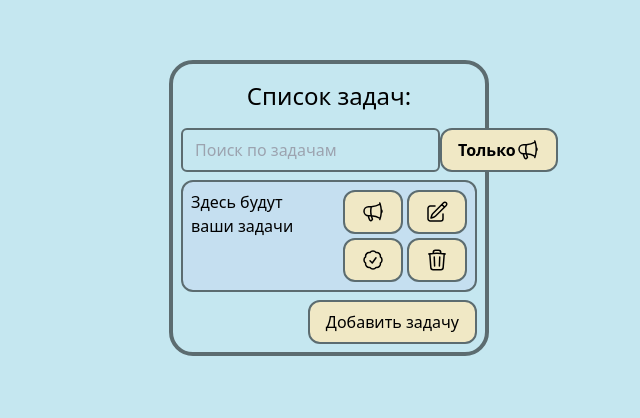
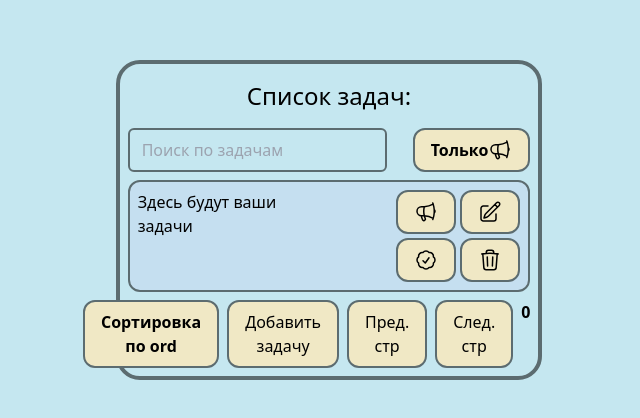
Before and after one commit to Lykoing/StyleGuideToDo, a Vue app: page / in a window 1280 px wide. Shown: the part 148-566 px from the top of the page, without its empty margins (311-951 px from the left). Built offline with nearby package versions, Linux system fonts and the light colour scheme.

Commit message:
Доделал сложные задания + оформил прилично

```diff
--- a/src/components/ModTasksItem.vue
+++ b/src/components/ModTasksItem.vue
@@ -22,7 +22,7 @@ let finishEditing = () => {
 <template>
   <div v-if="isModActive" class="editWindow__bg">
     <div class="editWindow__content">
-      <div><h1>Введите новый текст задачи:</h1></div>
+      <div><h1>Введите текст задачи:</h1></div>
       <AppInput
         id="modInput"
         v-model="inputValue"
--- a/src/components/TaskFilter.vue
+++ b/src/components/TaskFilter.vue
@@ -6,13 +6,12 @@ import AppImpSVG from './app/AppImpSVG.vue'
 import { useTasksStore } from '../stores/tasks.store'
 const taskStore = useTasksStore()
 
-const emit = defineEmits(['find', 'toggleOnlyImp'])
+const inputValue = ref()
+const toggleImpFiltering = taskStore.toggleImpFiltering
 
-const inputValue = ref()
-
-let toggleImpFiltering = () => {
-  emit('toggleOnlyImp')
-  taskStore.toggleImpFiltering()
+let updateSearchValue = () => {
+  taskStore.updateSearchValue(inputValue.value)
+  taskStore.searchFiltering()
 }
 </script>
 
@@ -21,7 +20,7 @@ let toggleImpFiltering = () => {
     <AppInput
       placeholder="Поиск по задачам"
       v-model="inputValue"
-      @input="emit('find', inputValue)"
+      @input="updateSearchValue"
     />
     <AppButton
       :class="{ red: taskStore.isfilteredByImp }"
--- a/src/components/TaskItem.vue
+++ b/src/components/TaskItem.vue
@@ -4,10 +4,13 @@ import AppEditSVG from './app/AppEditSVG.vue'
 import AppImpSVG from './app/AppImpSVG.vue'
 import AppCheckSVG from './app/AppCheckSVG.vue'
 import AppDeleteSVG from './app/AppDeleteSVG.vue'
+import { useTasksStore } from '../stores/tasks.store'
 
-const emit = defineEmits(['editTask', 'deleteTask', 'checkTask'])
+const taskStore = useTasksStore()
+
+const emit = defineEmits(['editTask'])
 const props = defineProps({
-  task: {
+  text: {
     type: String,
     default: '',
   },
@@ -19,29 +22,37 @@ const props = defineProps({
     type: Number,
     default: 0,
   },
-  isimportant: {
+  isImportant: {
     type: Boolean,
     default: false,
+  },
+  totalVisibility: {
+    type: Boolean,
+    default: true,
   },
 })
 </script>
 
 <template>
-  <div :class="{ important: props.isimportant }" class="tasksItem">
+  <div
+    v-if="props.totalVisibility"
+    :class="{ important: props.isImportant }"
+    class="tasksItem"
+  >
     <div :class="{ checked: props.ischecked }" class="taskItem__text">
-      {{ props.task }}
+      {{ props.text }}
     </div>
     <div class="taskItem__actions">
       <div class="flex flex-col space-y-1">
         <AppButton
           class="taskItem__actions__imp"
-          @click="emit('makeTaskImp', ord)"
+          @click="taskStore.toggleTaskImp(ord)"
           ><AppImpSVG
         /></AppButton>
 
         <AppButton
           class="taskItem__actions__check"
-          @click="emit('checkTask', ord)"
+          @click="taskStore.checkTask(ord)"
         >
           <AppCheckSVG />
         </AppButton>
@@ -55,7 +66,7 @@ const props = defineProps({
         </AppButton>
         <AppButton
           class="taskItem__actions__delete"
-          @click="emit('deleteTask', ord)"
+          @click="taskStore.deleteTask(ord)"
         >
           <AppDeleteSVG />
         </AppButton>
--- a/src/components/TasksList.vue
+++ b/src/components/TasksList.vue
@@ -4,33 +4,11 @@ import TaskItem from './TaskItem.vue'
 import ModTasksItemEdit from './ModTasksItem.vue'
 import { useTasksStore } from '../stores/tasks.store'
 
-const props = defineProps({
-  searchValue: {
-    type: String,
-    default: '',
-  },
-  toggleOnlyImp: {
-    type: Boolean,
-    default: false,
-  },
-})
-
 const taskStore = useTasksStore()
+const tasksList = computed(() => taskStore.visiblePage)
 
 let isModActive = ref(false)
 let editingOrd = ref(0)
-
-let taskListFiltered = computed(() => {
-  if (props.toggleOnlyImp) {
-    return taskStore.tasksList.filter(function (item) {
-      return item.text.includes(props.searchValue) && item.important
-    })
-  } else {
-    return taskStore.tasksList.filter(function (item) {
-      return item.text.includes(props.searchValue)
-    })
-  }
-})
 
 let editTask = (ord) => {
   isModActive.value = !isModActive.value
@@ -48,16 +26,14 @@ let finishEditing = (inputValue) => {
 <template>
   <div class="itemsList">
     <TaskItem
-      v-for="item in taskListFiltered"
-      :task="item.text"
+      v-for="item in tasksList"
+      :text="item.text"
       :ischecked="item.checked"
       :ord="item.ord"
+      :totalVisibility="item.TotalVisibility"
       :key="item.ord"
-      :isimportant="item.important"
+      :isImportant="item.isImportant"
       @editTask="editTask"
-      @deleteTask="(ord) => taskStore.deleteTask(ord)"
-      @checkTask="(ord) => taskStore.checkTask(ord)"
-      @makeTaskImp="(ord) => taskStore.makeTaskImp(ord)"
       class="toDoBlock__taskItem"
     />
     <ModTasksItemEdit
--- a/src/components/ToDoBlock.vue
+++ b/src/components/ToDoBlock.vue
@@ -1,36 +1,24 @@
 <script setup>
-import { ref } from 'vue'
 import TasksList from './TasksList.vue'
+import { computed } from 'vue'
 import ToDoBlockActions from './ToDoBlockActions.vue'
 import TaskFilter from './TaskFilter.vue'
-
-let searchValue = ref('')
-let toggleOnlyImp = ref(false)
-
-let updateSearchValue = (value) => {
-  searchValue.value = value
-}
 </script>
 
 <template>
   <div class="toDoBlock">
-    <div class="toDoBlock__title"><h1>Список задач:</h1></div>
-    <TaskFilter
-      @find="updateSearchValue"
-      @toggleOnlyImp="toggleOnlyImp = !toggleOnlyImp"
-    />
-    <TasksList
-      :toggleOnlyImp="toggleOnlyImp"
-      :searchValue="searchValue"
-      class="toDoBlock__tasksList"
-    />
+    <div class="toDoBlock__title">
+      <h1>Список задач:</h1>
+    </div>
+    <TaskFilter />
+    <TasksList class="toDoBlock__tasksList" />
     <ToDoBlockActions class="toDoBlock__actions" />
   </div>
 </template>
 
 <style scoped>
 .toDoBlock {
-  @apply p-2 w-1/4 space-y-2 self-start
+  @apply p-2 w-1/3 space-y-2 self-start
     border-4 border-tasks-brd rounded-3xl;
 }
 
--- a/src/components/ToDoBlockActions.vue
+++ b/src/components/ToDoBlockActions.vue
@@ -2,11 +2,14 @@
 import AppButton from './app/AppButton.vue'
 import { useTasksStore } from '../stores/tasks.store'
 import ModTasksItem from './ModTasksItem.vue'
-import { ref } from 'vue'
+import { ref, computed } from 'vue'
 
 const tasksStore = useTasksStore()
-
+const sortByOrd = tasksStore.sortByOrd
+const incPage = tasksStore.incPage
+const decPage = tasksStore.decPage
 const toggleMod = ref(false)
+const page = computed(() => tasksStore.pageNum)
 
 let addTask = (inputValue) => {
   if (inputValue) {
@@ -19,7 +22,15 @@ let addTask = (inputValue) => {
 <template>
   <div class="actions">
     <ModTasksItem :isModActive="toggleMod" @finishEditing="addTask" />
+    <AppButton class="flex flex-row" @click="sortByOrd">
+      <strong>Сортировка по ord</strong>
+    </AppButton>
     <AppButton @click="toggleMod = !toggleMod">Добавить задачу</AppButton>
+    <AppButton @click="decPage">Пред. стр</AppButton>
+    <AppButton @click="incPage">След. стр</AppButton>
+    <span
+      ><strong>{{ page }}</strong></span
+    >
   </div>
 </template>
 
--- a/src/stores/tasks.store.js
+++ b/src/stores/tasks.store.js
@@ -1,23 +1,39 @@
 import { defineStore } from 'pinia'
-import { ref } from 'vue'
+import { ref, computed } from 'vue'
 
 export const useTasksStore = defineStore('tasks', () => {
   const ordNumber = ref(0)
   const isfilteredByImp = ref(false)
+  const pageNum = ref(0)
+  const searchValue = ref('')
+
+  function incPage() {
+    pageNum.value += 1
+  }
+  function decPage() {
+    pageNum.value -= 1
+  }
+
   const tasksList = ref([
     {
       text: 'Здесь будут ваши задачи',
       dateCreate: new Date(),
-      ord: ordNumber.value,
+      ord: 10,
       checked: false,
-      visibility: true,
-      important: false,
+      isImportant: false,
+      searchVisibility: true,
+      TotalVisibility: true,
     },
   ])
 
-  function toggleImpFiltering() {
-    isfilteredByImp.value = !isfilteredByImp.value
-  }
+  const visiblePage = computed(() =>
+    tasksList.value.filter((item, i) => {
+      if (i >= 5 * pageNum.value && i < 5 * pageNum.value + 5) {
+        return item
+      }
+    })
+  )
+
   function addTask(text) {
     ordNumber.value += 1
     tasksList.value.push({
@@ -25,22 +41,26 @@ export const useTasksStore = defineStore('tasks', () => {
       dateCreate: new Date(),
       ord: ordNumber.value,
       checked: false,
-      visibility: true,
-      important: false,
+      isImportant: false,
+      searchVisibility: true,
+      TotalVisibility: true,
+    })
+    setTotalVisibility()
+  }
+
+  function setTotalVisibility() {
+    tasksList.value.forEach((item) => {
+      if (isfilteredByImp.value) {
+        item.TotalVisibility = item.searchVisibility && item.isImportant
+      } else {
+        item.TotalVisibility = item.searchVisibility
+      }
     })
   }
 
   function deleteTask(ord) {
     tasksList.value = tasksList.value.filter((item) => {
       return item.ord != ord
-    })
-  }
-
-  function checkTask(ord) {
-    tasksList.value.forEach((item) => {
-      if (item.ord == ord) {
-        item.checked = !item.checked
-      }
     })
   }
 
@@ -52,12 +72,49 @@ export const useTasksStore = defineStore('tasks', () => {
     })
   }
 
-  function makeTaskImp(ord) {
+  function searchFiltering() {
+    tasksList.value.forEach((item) => {
+      if (item.text.includes(searchValue.value)) {
+        item.searchVisibility = true
+      } else {
+        item.searchVisibility = false
+      }
+    })
+    setTotalVisibility()
+  }
+
+  function toggleImpFiltering() {
+    isfilteredByImp.value = !isfilteredByImp.value
+    setTotalVisibility()
+  }
+
+  function checkTask(ord) {
     tasksList.value.forEach((item) => {
       if (item.ord == ord) {
-        item.important = !item.important
+        item.checked = !item.checked
       }
     })
+  }
+
+  function toggleTaskImp(ord) {
+    tasksList.value.forEach((item) => {
+      if (item.ord == ord) {
+        item.isImportant = !item.isImportant
+      }
+    })
+    setTotalVisibility()
+  }
+
+  function updateSearchValue(newSearchValue) {
+    searchValue.value = newSearchValue
+    setTotalVisibility()
+  }
+  function sortByOrd() {
+    tasksList.value.sort(conpareTasks)
+  }
+
+  function conpareTasks(a, b) {
+    return a.ord - b.ord
   }
 
   return {
@@ -66,8 +123,16 @@ export const useTasksStore = defineStore('tasks', () => {
     deleteTask,
     checkTask,
     editTask,
-    makeTaskImp,
+    toggleTaskImp,
     isfilteredByImp,
     toggleImpFiltering,
+    searchValue,
+    searchFiltering,
+    updateSearchValue,
+    sortByOrd,
+    visiblePage,
+    incPage,
+    decPage,
+    pageNum,
   }
 })
```
Also changed, not shown: 1 other file (tests, documents, lock files or other folders).
